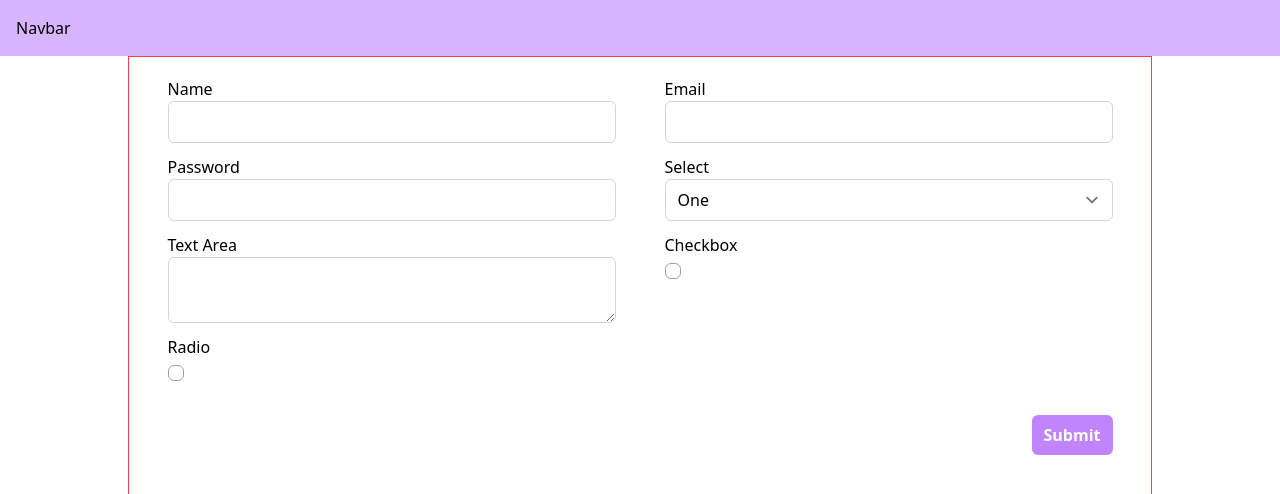
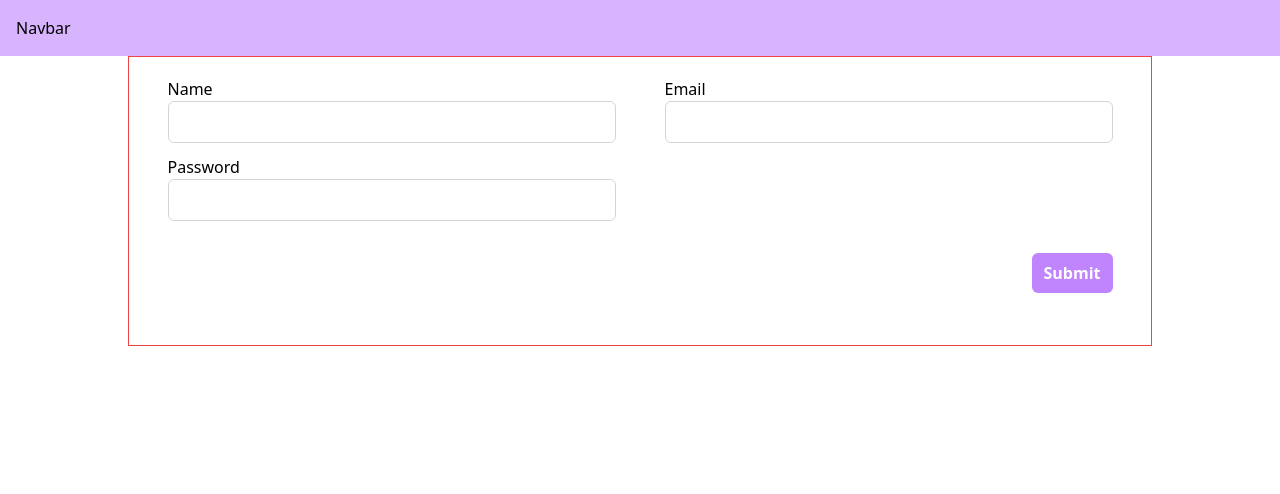
Before and after one commit to AM-Raju/frontend-missions, a React (Vite) app in the folder 00. Mission 6/Module_F4/react-reusuable-components/: page /profile in a window 1280 px wide. Shown: the top 494 px of the page. Built offline with nearby package versions, Linux system fonts and the light colour scheme.

Commit message:
Module F5.6 done

```diff
--- a/00. Mission 6/Module_F4/react-reusuable-components/package.json
+++ b/00. Mission 6/Module_F4/react-reusuable-components/package.json
@@ -10,6 +10,7 @@
     "preview": "vite preview"
   },
   "dependencies": {
+    "@hookform/resolvers": "^3.3.4",
     "clsx": "^2.1.0",
     "localforage": "^1.10.0",
     "match-sorter": "^6.3.1",
@@ -18,7 +19,8 @@
     "react-hook-form": "^7.49.3",
     "react-router-dom": "^6.21.2",
     "sort-by": "^1.2.0",
-    "tailwind-merge": "^2.2.0"
+    "tailwind-merge": "^2.2.0",
+    "zod": "^3.22.4"
   },
   "devDependencies": {
     "@tailwindcss/forms": "^0.5.7",
--- a/00. Mission 6/Module_F4/react-reusuable-components/src/components/NormalForm.tsx
+++ b/00. Mission 6/Module_F4/react-reusuable-components/src/components/NormalForm.tsx
@@ -2,9 +2,20 @@ import React from "react";
 import { useForm } from "react-hook-form";
 import cn from "../utils/cn";
 import Button from "./ui/Button";
+import { z } from "zod";
+
+const ZodSignUPSchema = z.object({
+  name: z.string(),
+  email: z.string().email(),
+  password: z.string().min(8, "Too short"),
+});
 
 const NormalForm = () => {
-  const { register, handleSubmit } = useForm();
+  const {
+    register,
+    handleSubmit,
+    formState: { errors },
+  } = useForm();
 
   const onSubmit = (data) => {
     console.log(data);
@@ -27,7 +38,8 @@ const NormalForm = () => {
       >
         <div className="w-full max-w-md">
           <label htmlFor="name">Name</label>
-          <input type="text" id="name" {...register("name")} />
+          <input type="text" id="name" {...register("name", { required: true })} />
+          {errors.name && <p className="text-xs text-red-500">This field is required</p>}
         </div>
         <div className="w-full max-w-md">
           <label htmlFor="name">Email</label>
@@ -36,31 +48,6 @@ const NormalForm = () => {
         <div className="w-full max-w-md">
           <label htmlFor="name">Password</label>
           <input className="block w-full" type="password" id="password" {...register("password")} />
-        </div>
-        <div className="w-full max-w-md">
-          <label htmlFor="name">Select</label>
-          <select name="" id="">
-            <option value="">One</option>
-            <option value="">Two</option>
-            <option value="">Three</option>
-            <option value="">Four</option>
-          </select>
-        </div>
-        <div className="w-full max-w-md">
-          <label htmlFor="name">Text Area</label>
-          <textarea name="" id=""></textarea>
-        </div>
-        <div className="w-full max-w-md">
-          <label className="block" htmlFor="name">
-            Checkbox
-          </label>
-          <input type="checkbox" name="" id="" />
-        </div>
-        <div className="w-full max-w-md">
-          <label className="block" htmlFor="name">
-            Radio
-          </label>
-          <input type="radio" name="" id="" />
         </div>
       </div>
       <div
```
Also changed, not shown: 1 other file (tests, documents, lock files or other folders).
